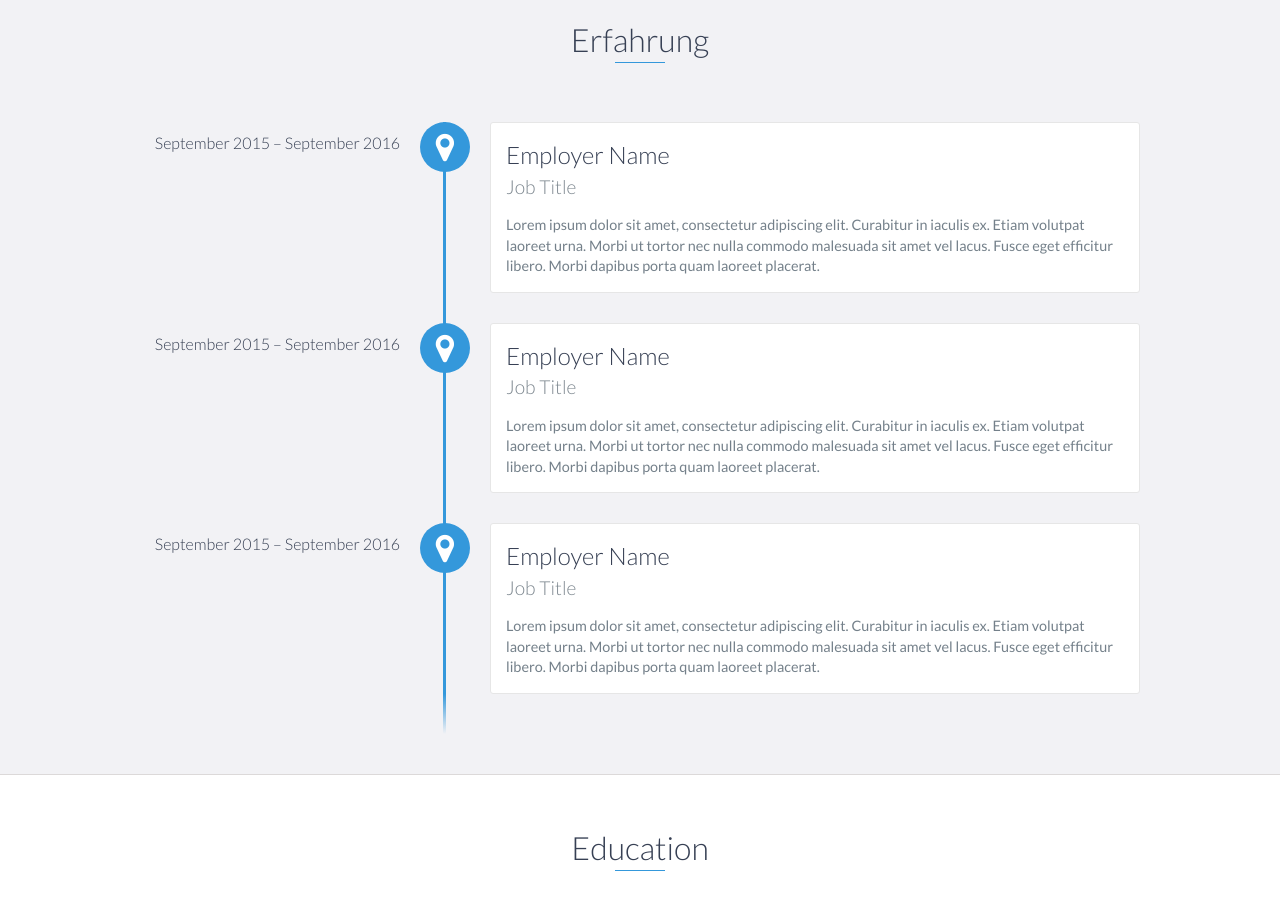
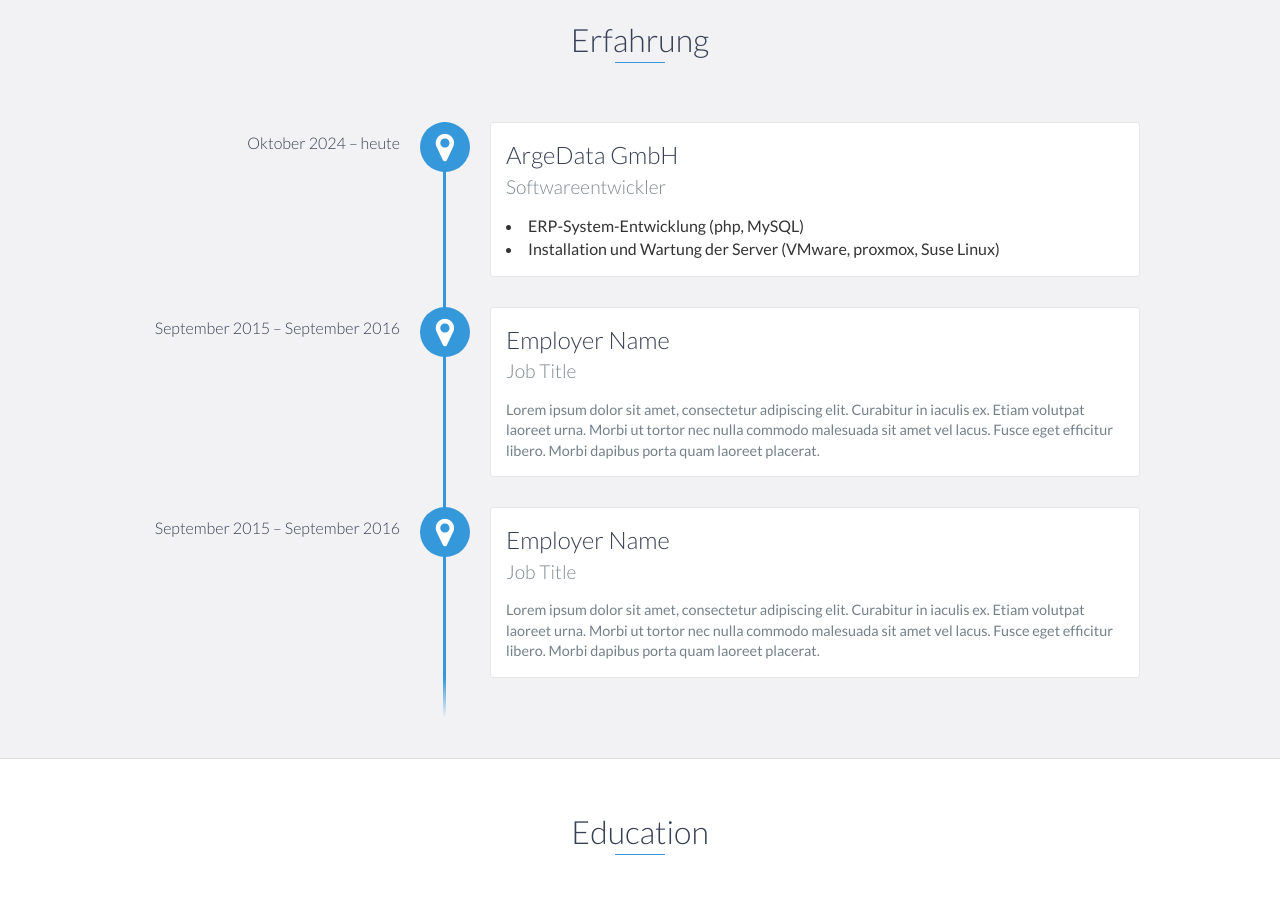
Before and after one commit to rechbergerm/rechbergerm.github.io, a website: page index.html in a window 1280 px wide. Shown: the part 1060-1961 px from the top of the page. Drawn offline with nearby package versions, Linux system fonts and the light colour scheme.

Commit message:
Update index.html

```diff
--- a/index.html
+++ b/index.html
@@ -84,11 +84,12 @@
     <div id="experience" class="background-alt">
         <h2 class="heading">Erfahrung</h2>
         <div id="experience-timeline">
-            <div data-date="September 2015 – September 2016">
-                <h3>Employer Name</h3>
-                <h4>Job Title</h4>
+            <div data-date="Oktober 2024 – heute">
+                <h3>ArgeData GmbH</h3>
+                <h4>Softwareentwickler</h4>
                 <p>
-                    Lorem ipsum dolor sit amet, consectetur adipiscing elit. Curabitur in iaculis ex. Etiam volutpat laoreet urna. Morbi ut tortor nec nulla commodo malesuada sit amet vel lacus. Fusce eget efficitur libero. Morbi dapibus porta quam laoreet placerat.
+                    <li>ERP-System-Entwicklung (php, MySQL)</li>
+		    <li>Installation und Wartung der Server (VMware, proxmox, Suse Linux)</li>
                 </p>
             </div>
 
```
